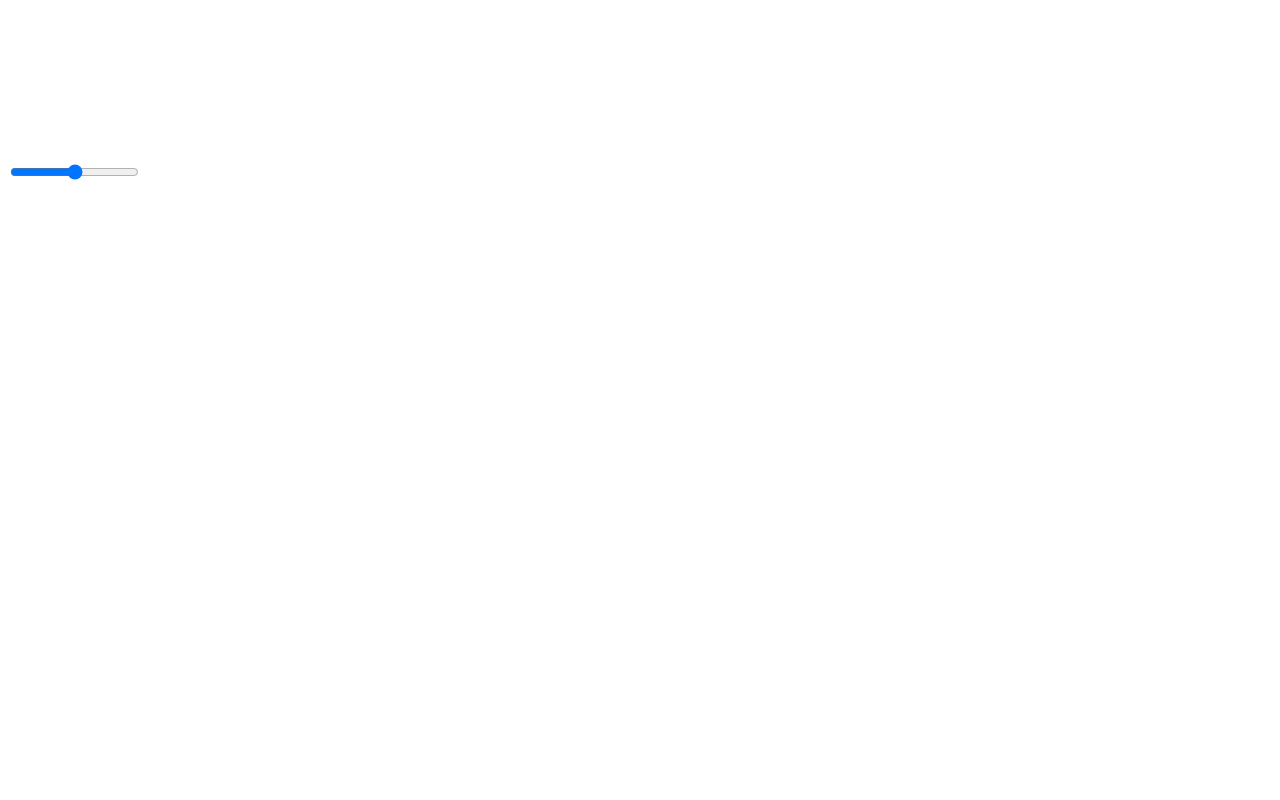
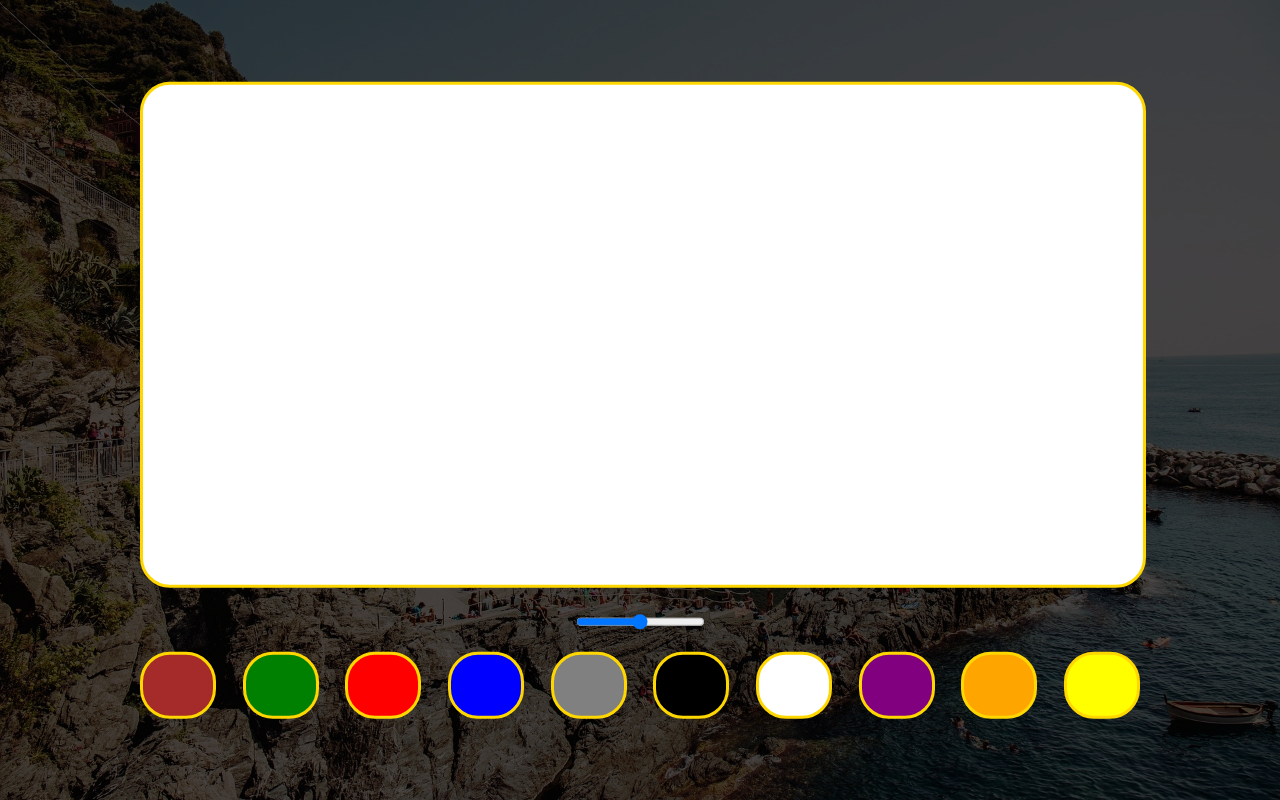
Before and after one commit to godboy4256/learning-03-paint-brush, a plain HTML site: page paint/index.html in a window 1280 px wide. Drawn offline with Linux system fonts and the light colour scheme.

Commit message:
css_complete

```diff
--- a/paint/css/index.css
+++ b/paint/css/index.css
@@ -0,0 +1,67 @@
+html{
+    background: url(../img/paint_background.jpg) no-repeat center/cover;
+    width: 100%;
+    height: 100%;
+}
+.background_black{
+    width: 100%;
+    height: 100%;
+    position: absolute;
+    top: 0;
+    left: 0;
+    background-color: #000;
+    opacity: .7;
+}
+
+.paintbox{
+    width: 100%;
+    max-width: 1000px;
+    position: absolute;
+    top:50%;
+    left:50%;
+    transform: translate(-50%,-50%);
+}
+
+#canvas{
+    max-width: 1000px;
+    width: 100%;
+    height: 80%;
+    border-radius: 30px;
+    background-color: #fff;
+    border:3px solid gold
+}
+
+#myform{
+    max-width: 1000px;
+    width: 100%;
+    height: 10%;
+    display: flex;
+    justify-content: center;
+    margin-top: 20px;
+}
+
+#canvas_controls{
+    width: 100%;
+    max-width: 1000px;
+    height: 5.2vw;
+    display: flex;
+    margin-top: 20px;
+    justify-content: space-between;
+}
+
+#canvas_controls .canvas_color{
+    width: 7%;
+    border-radius: 30px;
+    cursor: pointer;
+    border:3px solid gold
+}
+#canvas_controls .canvas_color:nth-child(1){background-color:brown;}
+#canvas_controls .canvas_color:nth-child(2){background-color:green;}
+#canvas_controls .canvas_color:nth-child(3){background-color:red;}
+#canvas_controls .canvas_color:nth-child(4){background-color:blue;}
+#canvas_controls .canvas_color:nth-child(5){background-color:gray;}
+#canvas_controls .canvas_color:nth-child(6){background-color:black;}
+#canvas_controls .canvas_color:nth-child(7){background-color:white;}
+#canvas_controls .canvas_color:nth-child(8){background-color:purple;}
+#canvas_controls .canvas_color:nth-child(9){background-color:orange;}
+#canvas_controls .canvas_color:nth-child(10){background-color:yellow;}
--- a/paint/index.html
+++ b/paint/index.html
@@ -8,6 +8,8 @@
     <link rel="stylesheet" href="css/index.css">
 </head>
 <body>
+   <div class="background_black"></div>
+   <div class="paintbox">
     <canvas id="canvas">
     </canvas>
     <form id="myform">
@@ -25,5 +27,6 @@
         <div class="canvas_color"></div>
         <div class="canvas_color"></div>
     </div>
+  </div>
 </body>
 </html>
```
Also changed, not shown: paint/img/imgtext.txt (deleted), paint/img/paint_background.jpg (added).
